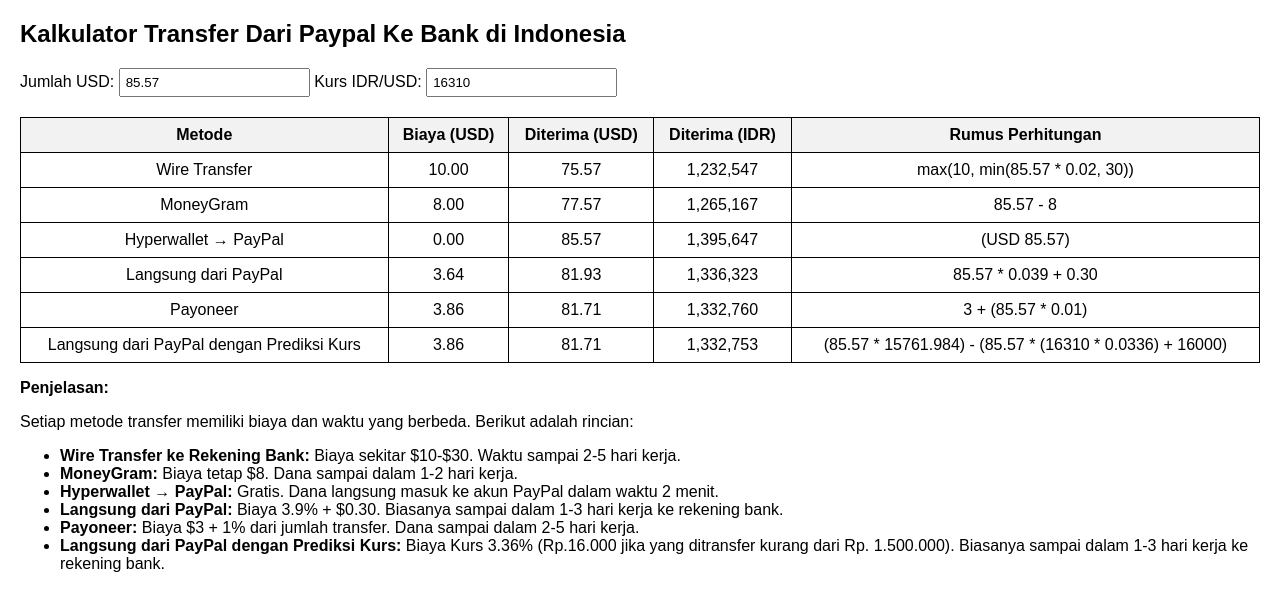
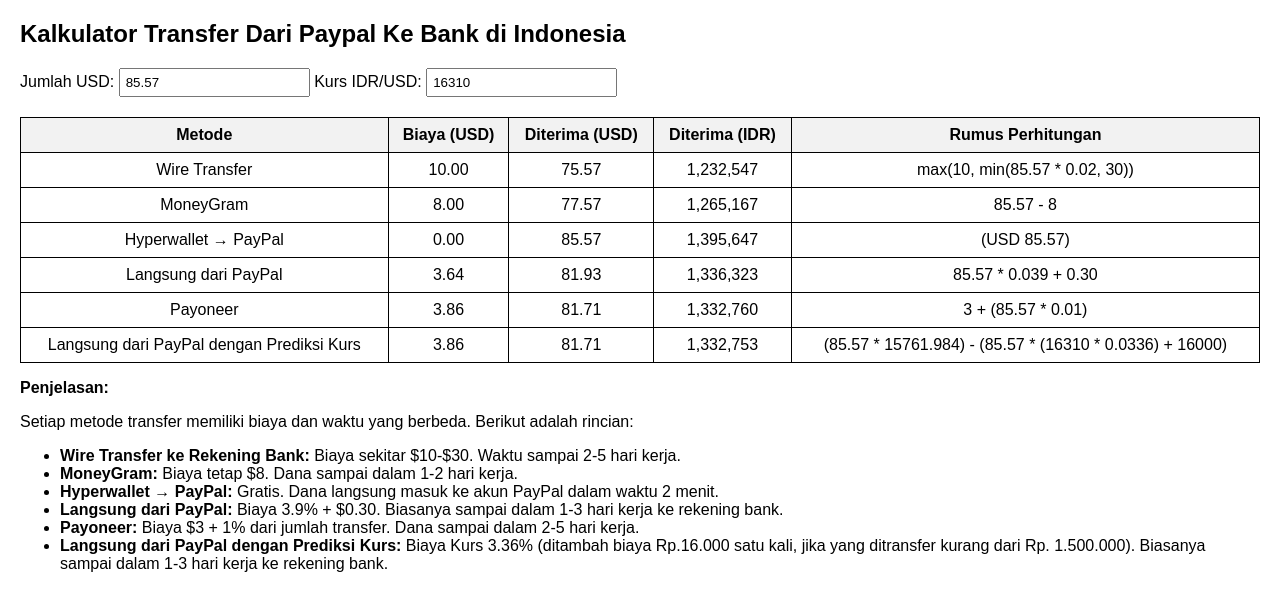
Before and after one commit to roywikan/calculator, a plain HTML site: page USD-withdrawal-fees-calculator.html in a window 1280 px wide. Drawn offline with Linux system fonts and the light colour scheme.

Commit message:
Update USD-withdrawal-fees-calculator.html

```diff
--- a/USD-withdrawal-fees-calculator.html
+++ b/USD-withdrawal-fees-calculator.html
@@ -82,7 +82,7 @@
             <li><strong>Hyperwallet → PayPal:</strong> Gratis. Dana langsung masuk ke akun PayPal dalam waktu 2 menit.</li>
             <li><strong>Langsung dari PayPal:</strong> Biaya 3.9% + $0.30. Biasanya sampai dalam 1-3 hari kerja ke rekening bank.</li>
             <li><strong>Payoneer:</strong> Biaya $3 + 1% dari jumlah transfer. Dana sampai dalam 2-5 hari kerja.</li>
-            <li><strong>Langsung dari PayPal dengan Prediksi Kurs:</strong> Biaya Kurs 3.36%  (Rp.16.000 jika yang ditransfer kurang dari Rp. 1.500.000). Biasanya sampai dalam 1-3 hari kerja ke rekening bank.</li>
+            <li><strong>Langsung dari PayPal dengan Prediksi Kurs:</strong> Biaya Kurs 3.36%  (ditambah biaya Rp.16.000 satu kali, jika yang ditransfer kurang dari Rp. 1.500.000). Biasanya sampai dalam 1-3 hari kerja ke rekening bank.</li>
         </ul>
     </div>
     <script>
```
